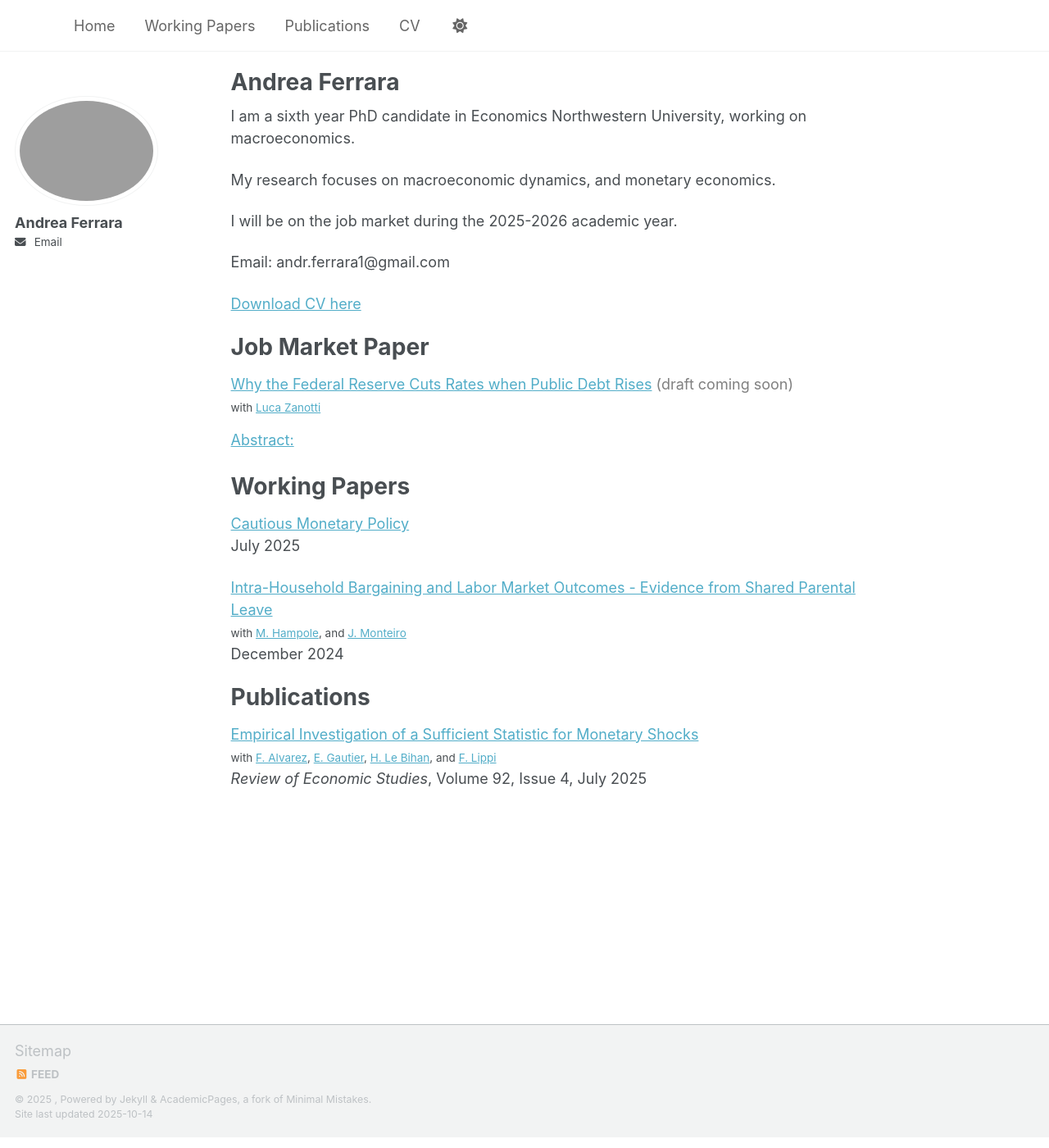
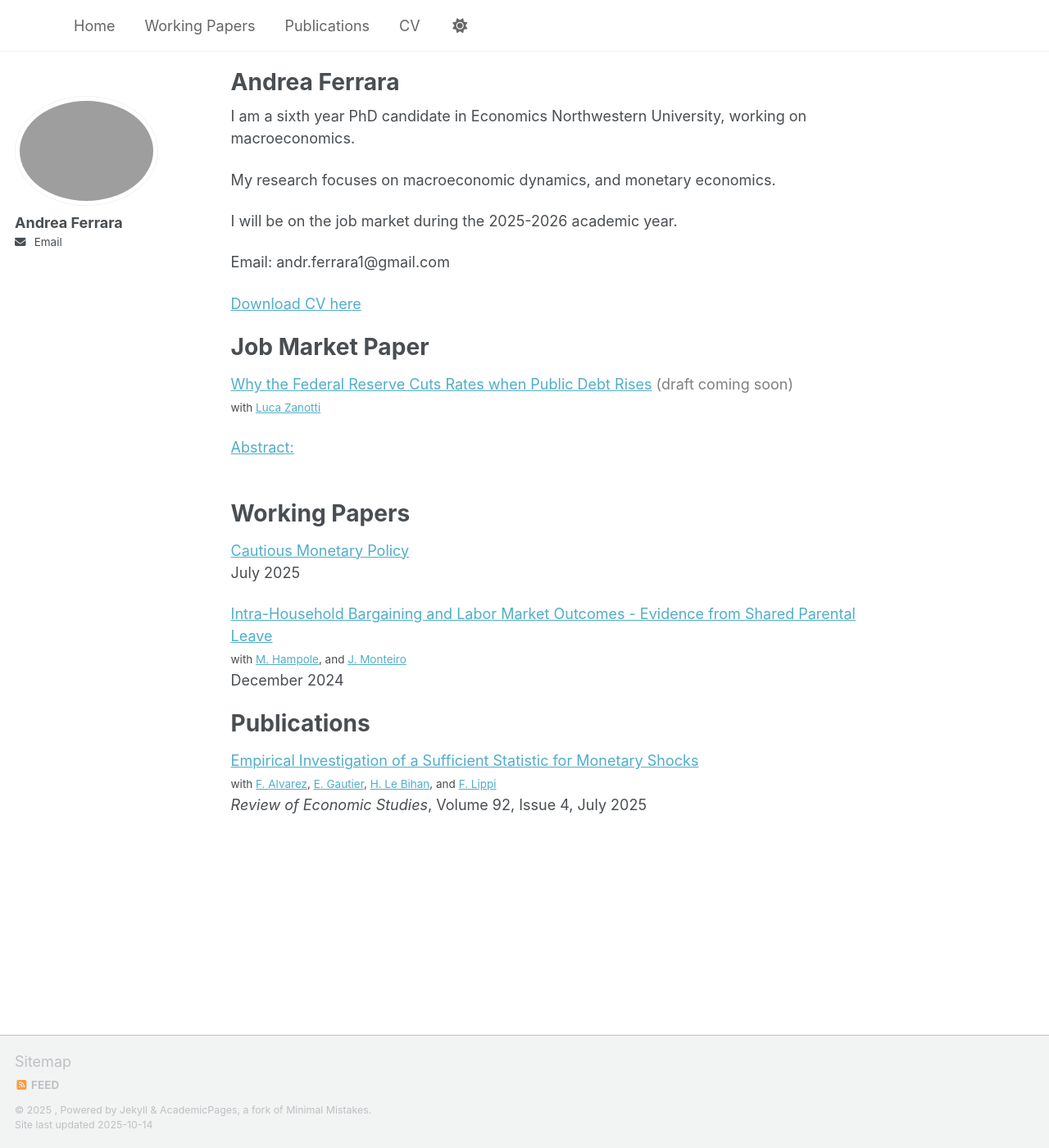
Before and after one commit to AndreaFerrara1997/AndreaFerrara1997.github.io, a Jekyll site: the page built from index.md, in a window 1280 px wide and 1400 px high, scrolled down 13 px. Shown: the whole window at 82% size. Built offline with Jekyll 4.4.1, drawn with Linux system fonts in a browser that asks for light colours; a script that is not in the unit is left out.

Commit message:
Update index.md

```diff
--- a/index.md
+++ b/index.md
@@ -5,10 +5,6 @@ permalink: /
 author_profile: true
 ---
 <style>
-  details {
-  margin-top: -0.5em;   /* space between title and Abstract link */
-  margin-bottom: 1.5em; /* space after Abstract section */
-}
 details summary::-webkit-details-marker { display:none; }
 details summary { list-style: none; }
 </style>
@@ -26,9 +22,11 @@ Email: andr.ferrara1@gmail.com
 # Job Market Paper
 <span class="archive__item-title" style="color:#52ADC8; text-decoration:underline;">Why the Federal Reserve Cuts Rates when Public Debt Rises</span> <span style="color:gray;">(draft coming soon)</span>
 <small> with <span class="archive__item-title" style="color:#52ADC8; text-decoration:underline;">Luca Zanotti</span> </small>
-<details><summary><span style="color:#52ADC8; text-decoration:underline; cursor:pointer;">Abstract:</span></summary>
+<details style="margin-top:0;"><summary><span style="color:#52ADC8; text-decoration:underline; cursor:pointer;">Abstract:</span></summary>
 We document a new empirical fact: when the U.S. public debt-to-GDP ratio rises, the Federal Reserve tends to lower its policy rate, conditional on inflation and output. To explain this pattern, we develop and estimate a New-Keynesian model with shocks to the household's demand for public debt. These shocks generate a negative comovement between public debt and the natural rate of interest, defined as the real rate that would prevail in the flexible-price economy. Assuming that the Fed adjusts its policy rate in line with the natural rate, this mechanism rationalizes the negative relation between debt and the policy rate. We show that these shocks are a key driver of business-cycle fluctuations and that policy rules responding to the natural rate reduce the volatility of inflation and output relative to standard rules. Complementing this analysis, we construct a debt-informed measure of the natural rate using a time-varying parameter vector autoregression model. Once this measure is included in the policy rule, an increase in the debt-to-GDP ratio no longer reduces the federal funds rate, consistent with the mechanism highlighted by the model.
 </details>
+
+<br>
 
 
 # Working Papers
```
